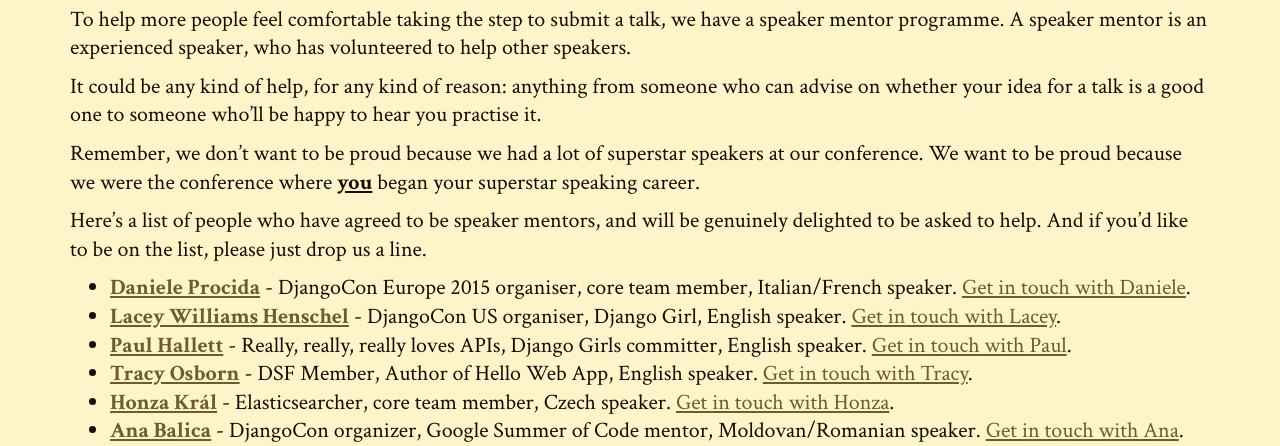
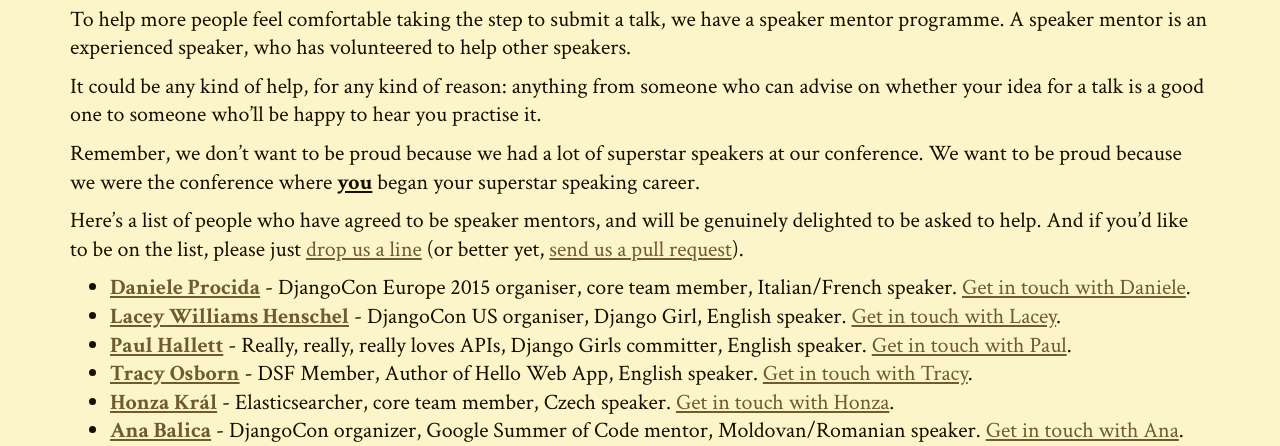
Before and after one commit to djangocon/2016.djangocon.eu, a Django app: page /cfp/ in a window 1280 px wide. Shown: the part 1945-2391 px from the top of the page. Run offline with Django 3.2, Linux system fonts and the light colour scheme; some libraries are stand-ins or nearby versions.

Commit message:
Added links on how to offer mentorship help

```diff
--- a/templates/cfp/landing.html
+++ b/templates/cfp/landing.html
@@ -65,7 +65,7 @@
 
     <p>Remember, we don’t want to be proud because we had a lot of superstar speakers at our conference. We want to be proud because we were the conference where <b><u>you</u></b> began your superstar speaking career.</p>
 
-    <p>Here’s a list of people who have agreed to be speaker mentors, and will be genuinely delighted to be asked to help. And if you’d like to be on the list, please just drop us a line.</p>
+    <p>Here’s a list of people who have agreed to be speaker mentors, and will be genuinely delighted to be asked to help. And if you’d like to be on the list, please just <a href="mailto:2016@djangocon.eu">drop us a line</a> (or better yet, <a href="https://github.com/djangocon/2016.djangocon.eu/blob/master/templates/cfp/landing.html">send us a pull request</a>).</p>
 
     <ul>
       <li><a href="https://twitter.com/evildmp"><b>Daniele Procida</b></a> - DjangoCon Europe 2015 organiser, core team member, Italian/French speaker. <a href="mailto:daniele@vurt.org">Get in touch with Daniele</a>.</li>
```
